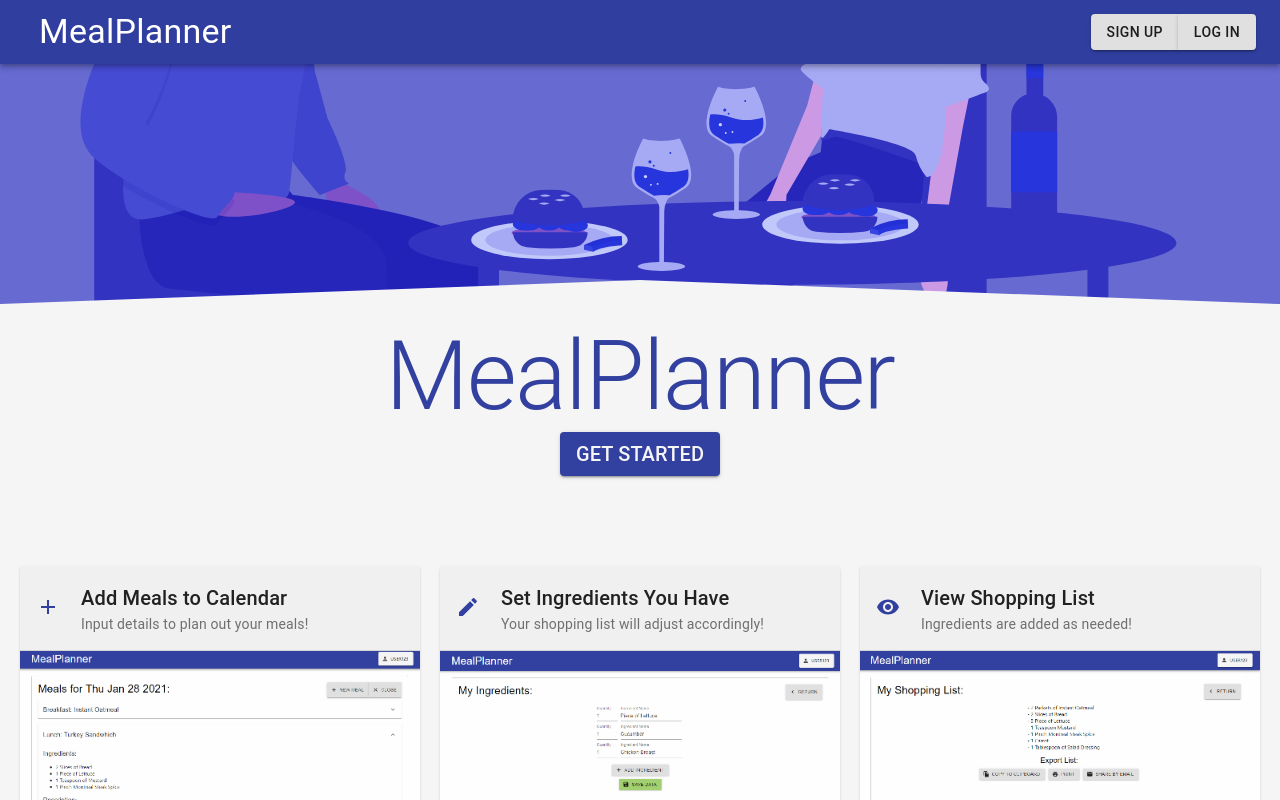
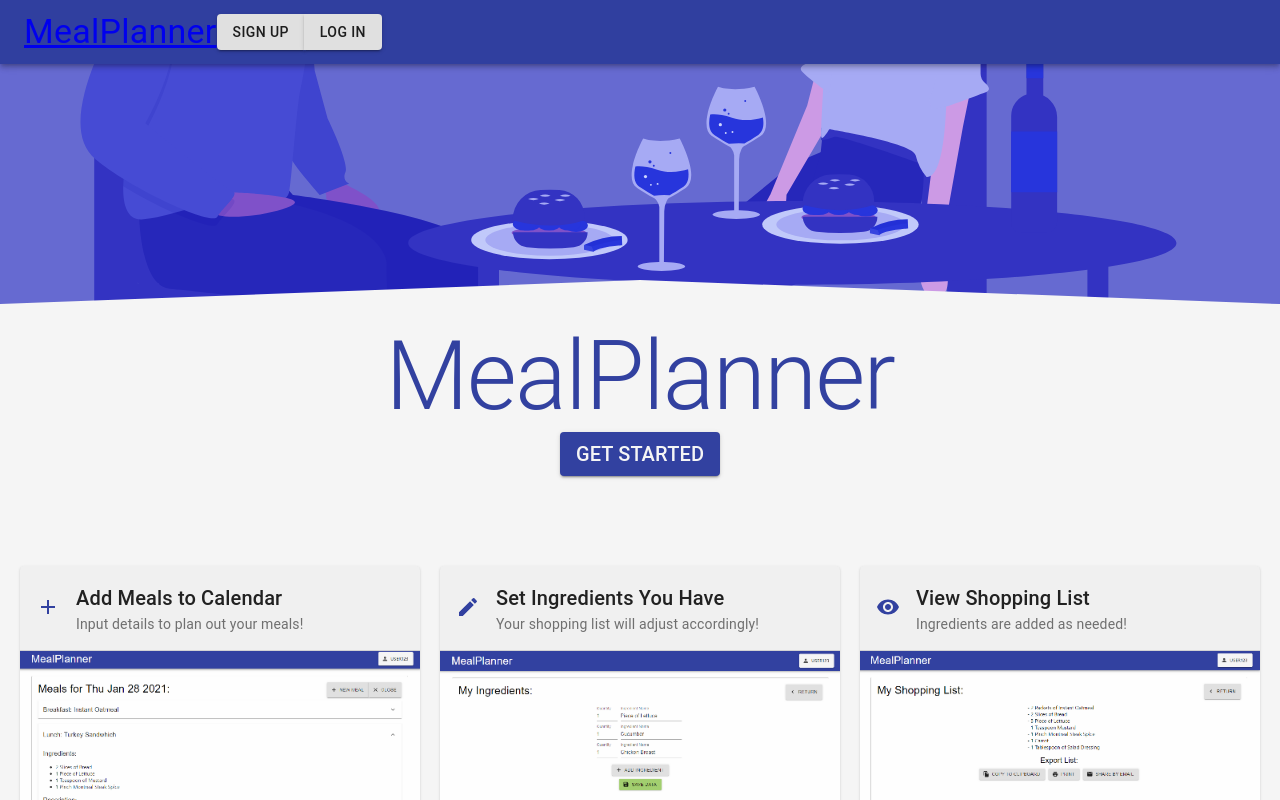
Before and after one commit to horotranee/MealPlanner, a React (Create React App) app in the folder client/: page / in a window 1280 px wide. Shown: the top 800 px of the page. Built offline with nearby package versions, Linux system fonts and the light colour scheme; no server answers.

Commit message:
made navbar functional

```diff
--- /dev/null
+++ b/client/src/components/general/NavBar.js
@@ -0,0 +1,107 @@
+import React, { useState, useEffect } from 'react'
+import { Button, Menu, MenuItem, AppBar, Toolbar, Typography, ButtonGroup, IconButton } from '@material-ui/core'
+import { Person, ExitToApp, PersonAdd } from '@material-ui/icons'
+import { makeStyles } from '@material-ui/core/styles'
+import MenuIcon from '@material-ui/icons/Menu'
+import { getUserById } from '../../actions/actions'
+import './NavBar.css'
+
+export default function NavBar (props) {
+  const [uid, setUid] = useState(null)
+  useEffect(() => {
+    setUid(props.uid)
+    getName(props.uid).then(res => setUsername(res))
+  }, [props.uid])
+  const [userAnchorEl, setUserAnchorEl] = useState(null)
+  const [authAnchorEl, setAuthAnchorEl] = useState(null)
+  const [username, setUsername] = useState('Profile')
+
+  const classes = useStyles()
+
+  const getRightSide = () => {
+    if (!uid) {
+      return (
+        <div id='authButtons'>
+          <div className={classes.desktopSection}>
+            <ButtonGroup className='authButtons'>
+              <Button variant='contained' onClick={() => window.open('/signup', '_self')}>Sign Up</Button>
+              <Button variant='contained' onClick={() => window.open('/login', '_self')}>Log In</Button>
+            </ButtonGroup>
+          </div>
+          <div className={classes.mobileSection}>
+            <IconButton edge='end' aria-controls='auth-menu' aria-haspopup='true' color='inherit' onClick={(event) => setAuthAnchorEl(event.target)}><MenuIcon /></IconButton>
+            <Menu
+              id='auth-menu'
+              anchorEl={authAnchorEl}
+              keepMounted
+              open={Boolean(authAnchorEl)}
+              onClose={() => setAuthAnchorEl(null)}
+            >
+              <MenuItem><a href='/login' className={classes.iconTextMix}><Person />Log In</a></MenuItem>
+              <MenuItem><a href='/signup' className={classes.iconTextMix}><PersonAdd />Sign Up</a></MenuItem>
+            </Menu>
+          </div>
+        </div>
+      )
+    } else {
+      return (
+        <div style={{ marginLeft: 'auto' }}>
+          <Button id='menuAnchor' variant='contained' color='secondary' aria-controls='user-menu' aria-haspopup='true' startIcon={<Person />} onClick={(event) => setUserAnchorEl(event.target)}>{username}</Button>
+          <Menu
+            id='user-menu'
+            anchorEl={userAnchorEl}
+            keepMounted
+            open={Boolean(userAnchorEl)}
+            onClose={() => setUserAnchorEl(null)}
+          >
+            <MenuItem><a href='/profile' className={classes.iconTextMix}><Person />My Profile</a></MenuItem>
+            <MenuItem><a href='/logout' className={classes.iconTextMix}><ExitToApp />Log Out</a></MenuItem>
+          </Menu>
+        </div>
+      )
+    }
+  }
+
+  return (
+    <AppBar color='primary' position='static'>
+      <Toolbar className='nav-wrapper'>
+        <a href='/' id='logo' className='brand-logo'><Typography variant='h4'>MealPlanner</Typography></a>
+        {getRightSide()}
+      </Toolbar>
+    </AppBar>
+  )
+}
+
+const useStyles = makeStyles((theme) => ({
+  desktopSection: {
+    display: 'none',
+    [theme.breakpoints.up('md')]: {
+      display: 'flex'
+    }
+  },
+  mobileSection: {
+    display: 'flex',
+    color: 'white',
+    [theme.breakpoints.up('md')]: {
+      display: 'none'
+    }
+  },
+  iconTextMix: {
+    display: 'flex',
+    alignItems: 'center',
+    flexWrap: 'wrap'
+  }
+}))
+
+const getName = (uid) => {
+  if (!uid) {
+    return Promise.resolve('Profile')
+  }
+  return getUserById(uid).then(res => {
+    if (res) {
+      return res.username
+    } else {
+      return 'Profile'
+    }
+  })
+}
--- a/client/src/react-components/AuthForm/index.js
+++ b/client/src/react-components/AuthForm/index.js
@@ -1,5 +1,5 @@
 import React, { Component } from 'react'
-import NavBar from '../NavBar'
+import NavBar from '../../components/general/NavBar'
 import { login, createUser } from '../../actions/actions.js'
 import { Button, TextField, FormControl, Typography } from '@material-ui/core'
 import { Person, PersonAdd } from '@material-ui/icons'
--- a/client/src/react-components/Calendar/index.js
+++ b/client/src/react-components/Calendar/index.js
@@ -6,7 +6,7 @@ import { getUserById } from '../../actions/actions'
 import 'react-calendar/dist/Calendar.css'
 import './style.css'
 
-import NavBar from '../NavBar'
+import NavBar from '../../components/general/NavBar'
 import MealModal from '../../components/calendar/MealModal'
 import ListModal from '../ListModal'
 import ShoppingModal from '../ShoppingModal'
--- a/client/src/react-components/HomePage/index.js
+++ b/client/src/react-components/HomePage/index.js
@@ -1,5 +1,5 @@
 import React, { Component } from 'react'
-import NavBar from '../NavBar'
+import NavBar from '../../components/general/NavBar'
 import Footer from '../Footer'
 import { Button, Card, CardActions, CardMedia, CardHeader, Typography, Divider, List, ListItem, ListItemText, ListItemAvatar } from '@material-ui/core'
 import { Add, Edit, Visibility, EventAvailable, MonetizationOn, Timer, Delete } from '@material-ui/icons'
--- a/client/src/react-components/Profile/index.js
+++ b/client/src/react-components/Profile/index.js
@@ -1,5 +1,5 @@
 import React, { Component } from 'react'
-import NavBar from '../NavBar'
+import NavBar from '../../components/general/NavBar'
 import { Typography, Table, TableBody, TableHead, TableRow, TableCell, TableContainer } from '@material-ui/core'
 import './style.css'
 import { getUserById } from '../../actions/actions'
```
Also changed, not shown: client/src/components/general/NavBar.css (added).
